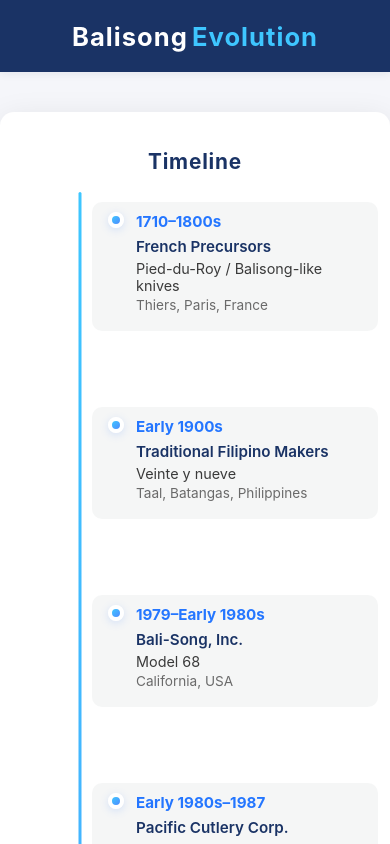
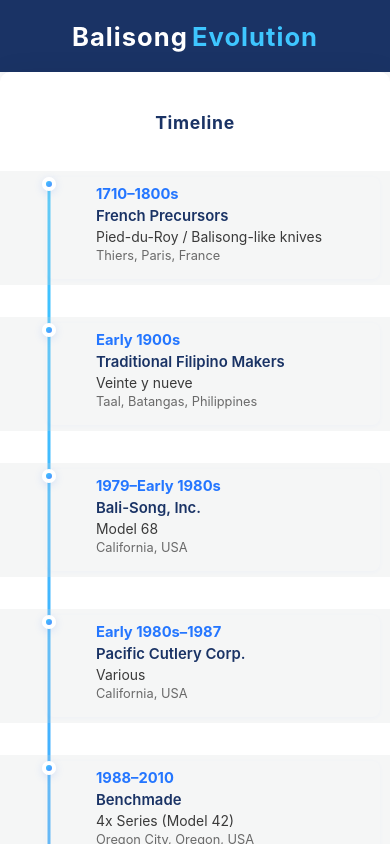
Before and after one commit to AaronGabriel147/bali-history, a Next.js app: page / in a window 390 px wide. Shown: the top 844 px of the page. Built offline with nearby package versions, Linux system fonts and the light colour scheme.

Commit message:
before footer

```diff
--- a/app/balisong-timeline.module.css
+++ b/app/balisong-timeline.module.css
@@ -2,13 +2,14 @@
   display: flex;
   flex-direction: column;
   align-items: center;
+
 }
 
 .timelineSection {
   background: #fff;
   border-radius: 24px;
   box-shadow: 0 8px 32px rgba(0,0,0,0.10);
-  padding: 40px 24px 32px 24px;
+  padding: 40px 24px 92px 24px;
   margin: 40px auto;
   max-width: 700px;
   width: 100%;
@@ -72,7 +73,7 @@
 
 .timelineLine {
   position: absolute;
-  left: 20.1%;
+  left: 20%;
   top: 0;
   bottom: 0;
   width: 4px;
@@ -80,6 +81,8 @@
   border-radius: 2px;
   z-index: 1;
   transform: translateX(-50%);
+  top: 20px;
+  bottom: 100px;
 }
 
 .timelineDot {
@@ -152,47 +155,76 @@
   }
 }
 
-@media (max-width: 600px) {
+@media (max-width: 650px) {
   .timelineSection {
-    padding: 12px 2px 10px 2px;
-    border-radius: 14px;
+    padding: 8px 0 4px 0;
+    border-radius: 10px;
+    max-width: 100vw;
+    padding-top: 30px;
+    margin-top: 0;
   }
   .timelineTitle {
-    font-size: 1.3rem;
-    margin-bottom: 18px;
+    font-size: 1.1rem;
+    margin-bottom: 38px;
+    margin-top: 10px;
+  }
+  .timelineItems {
+    gap: 32px;
+  }
+  .timelineItem {
+    flex-direction: row;
+    align-items: flex-start;
+    min-height: 60px;
+    padding-top: 6px;
+    padding-bottom: 6px;
+    margin: 0;
+    border-radius: 0;
+    background: none;
+    background-color: #d6d7d73c;
+    /* margin-left: 20px; */
+  }
+  .timelineNodeCol {
+    width: 28px;
+    min-width: 28px;
   }
   .timelineLine {
     width: 3px;
+    left: 49px;
+    top: 10px;
+    bottom: 90px;
   }
   .timelineDot {
-    width: 16px;
-    height: 16px;
-    margin-bottom: 10px;
+    width: 14px;
+    height: 14px;
+    margin-bottom: 6px;
+    margin-left: 50px;
+  }
+  .timelineTextCol {
+    margin-left: 8px;
+    width: 100%;
+  }
+  .timelineCard {
+    padding: 8px 6px 8px 10px;
+    min-width: 0;
+    width: 100%;
+    border-radius: 8px;
+    box-shadow: 0 1px 4px rgba(79,140,255,0.04);
+    /* border: 2px solid red; */
+    padding-left: 50px;
   }
   .timelinePeriod {
-    font-size: 0.95rem;
-    min-width: 60px;
-    margin-bottom: 6px;
+    font-size: 0.92rem;
+    min-width: 0;
+    margin-bottom: 4px;
   }
   .timelineHeader {
-    font-size: 0.95rem;
+    font-size: 0.93rem;
   }
   .timelineModel {
-    font-size: 0.9rem;
+    font-size: 0.87rem;
   }
   .timelineLocation {
-    font-size: 0.85rem;
-  }
-  .timelineItem {
-    padding-top: 10px;
-    padding-bottom: 10px;
-    min-height: 70px;
-  }
-  .timelineNodeCol {
-    width: 28px;
-  }
-  .timelineTextCol {
-    margin-left: 6px;
+    font-size: 0.8rem;
   }
 }
 
--- a/app/globals.css
+++ b/app/globals.css
@@ -21,7 +21,8 @@
   padding: 0;
   min-height: 100vh;
   font-family: 'Inter', Arial, sans-serif;
-  background: #f5f6fa;
+  background: #ffffff;
+
   color: #1a3365;
 }
 
```
